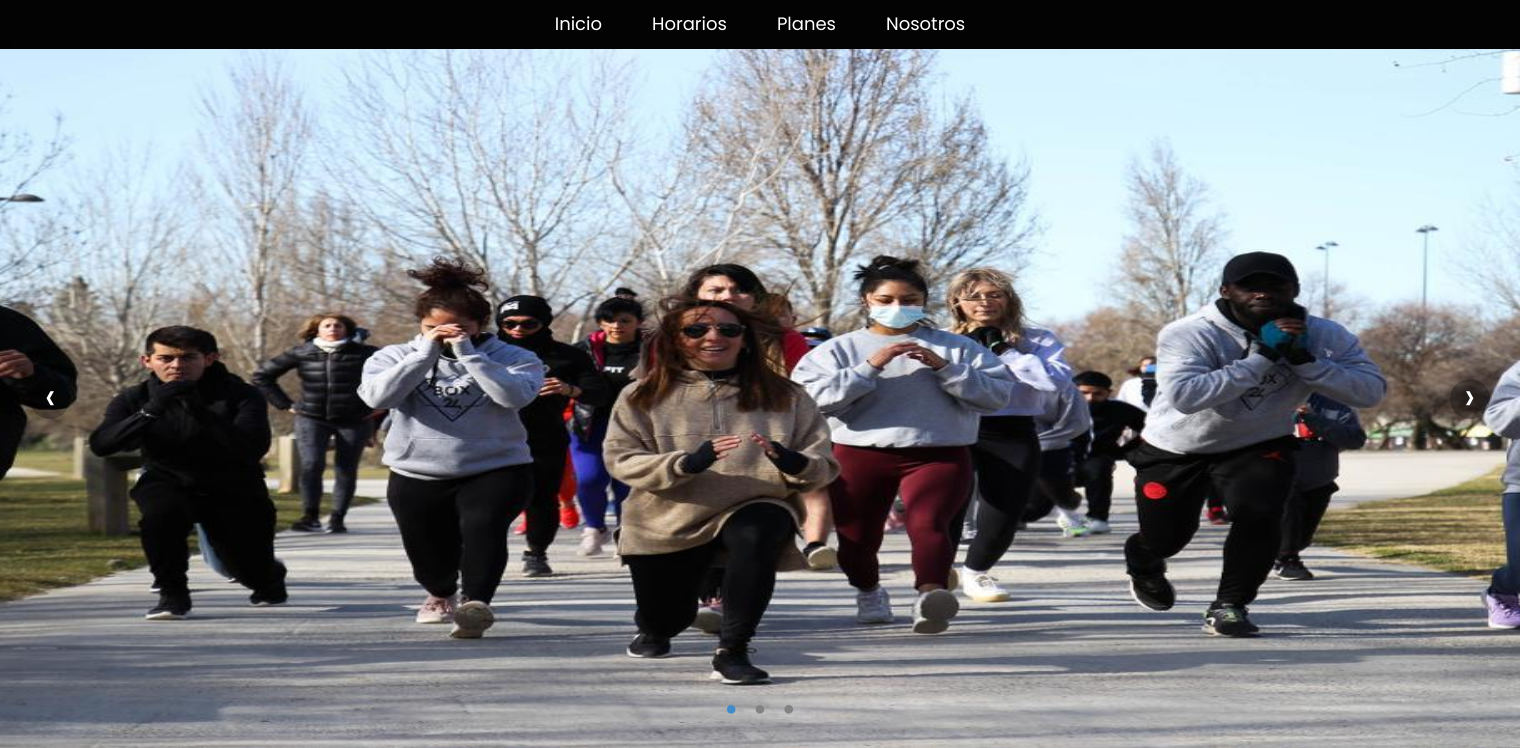
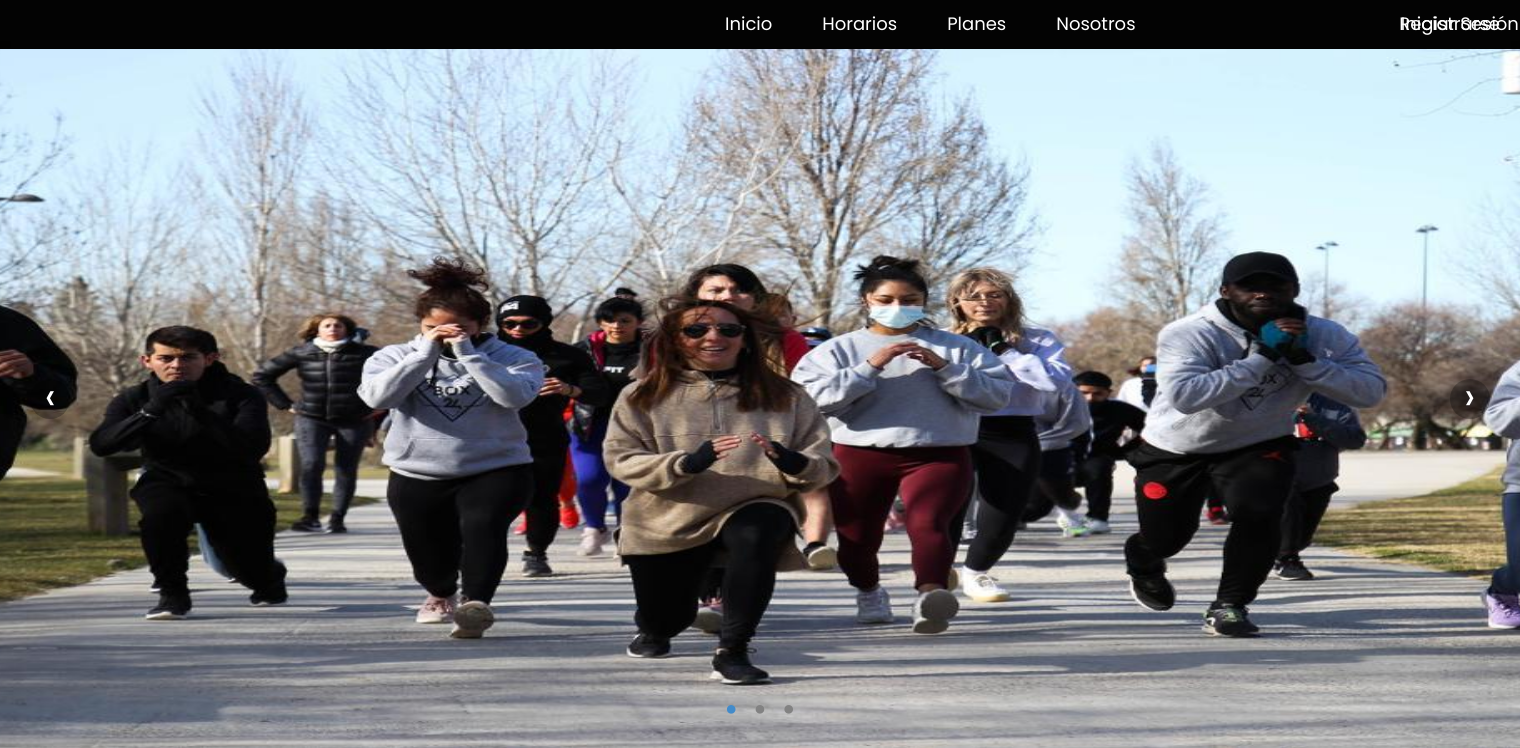
Before and after one commit to Proyecto3Fidat/ProyectoEgreso, a PHP site: page /Public/index.html in a window 1520 px wide. Shown: the top 748 px of the page. Run offline with PHP 8.4, Linux system fonts and the light colour scheme.

Commit message:
11-06-2024 Log In, Sign In

```diff
--- a/Public/css/style.css
+++ b/Public/css/style.css
@@ -21,18 +21,37 @@ body {
 
 .navbar {
     text-align: center;
+    display: flex;
+    justify-content: space-between;
 }
 
 ul {
     display: inline-flex;
     padding: 0;
+    margin-left: 700px;
 }
 
 li {
     margin: 0 15px;
 }
 
-.navbar a {
+.navbar .login-btn {
+    font-size: 18px;
+    color: #fff;
+    position: relative;
+    left: 180px;
+}
+.navbar .sign-in-btn {
+    font-size: 18px;
+    color: #fff;
+    transition: color 0.3s, background-color 0.3s;
+    margin-right: 20px;
+}
+.login-btn:hover , .sign-in-btn:hover {
+    color: #6f41bb;
+}
+
+.navbar li a {
     color: white;
     text-decoration: none;
     font-size: 18px;
--- a/Public/index.html
+++ b/Public/index.html
@@ -19,6 +19,8 @@
                 <li><a href="#planes">Planes</a></li>
                 <li><a href="#nosotros">Nosotros</a></li>
             </ul>
+           <a href="login-btn" class="login-btn">Iniciar Sesión</a>
+           <a href="crearUsuario.html" class="sign-in-btn">Registrarse</a>
         </nav>
 
     <div class="menu" aria-label="Abrir menu de navegación">
```
